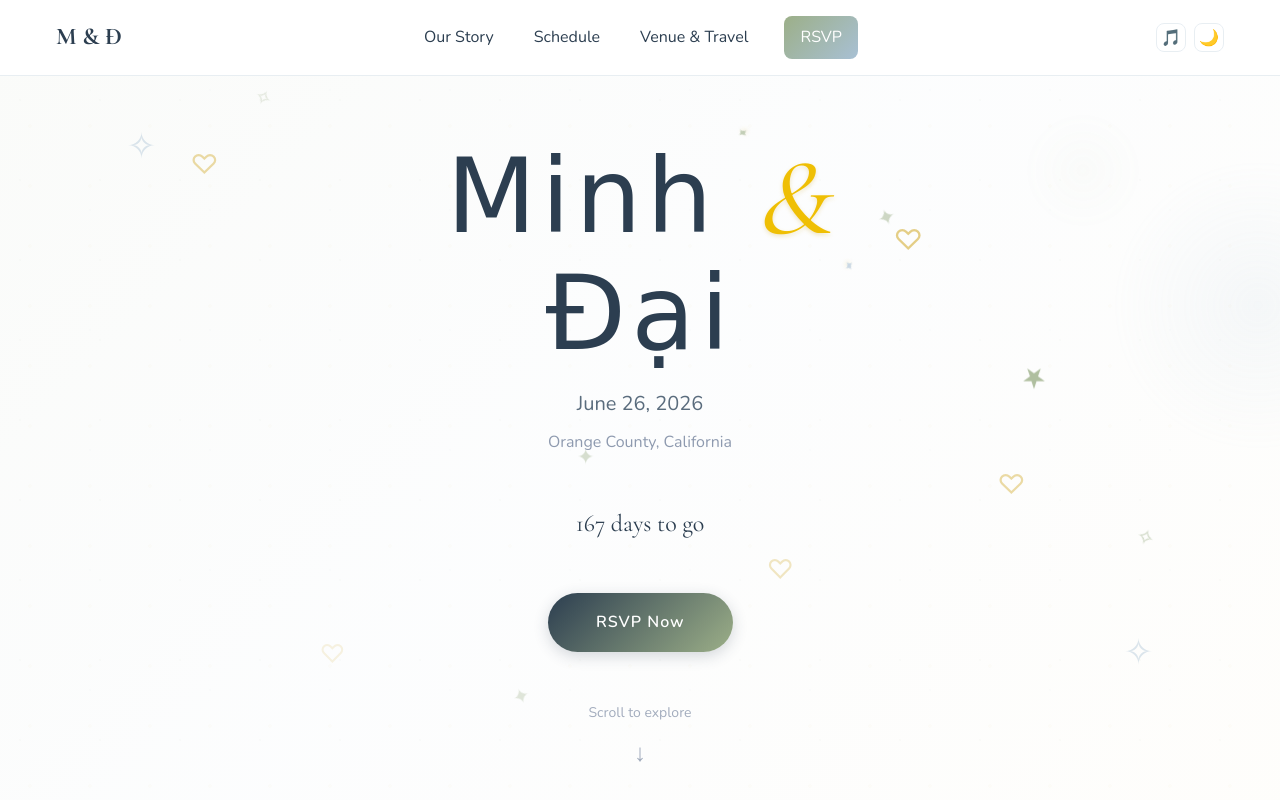
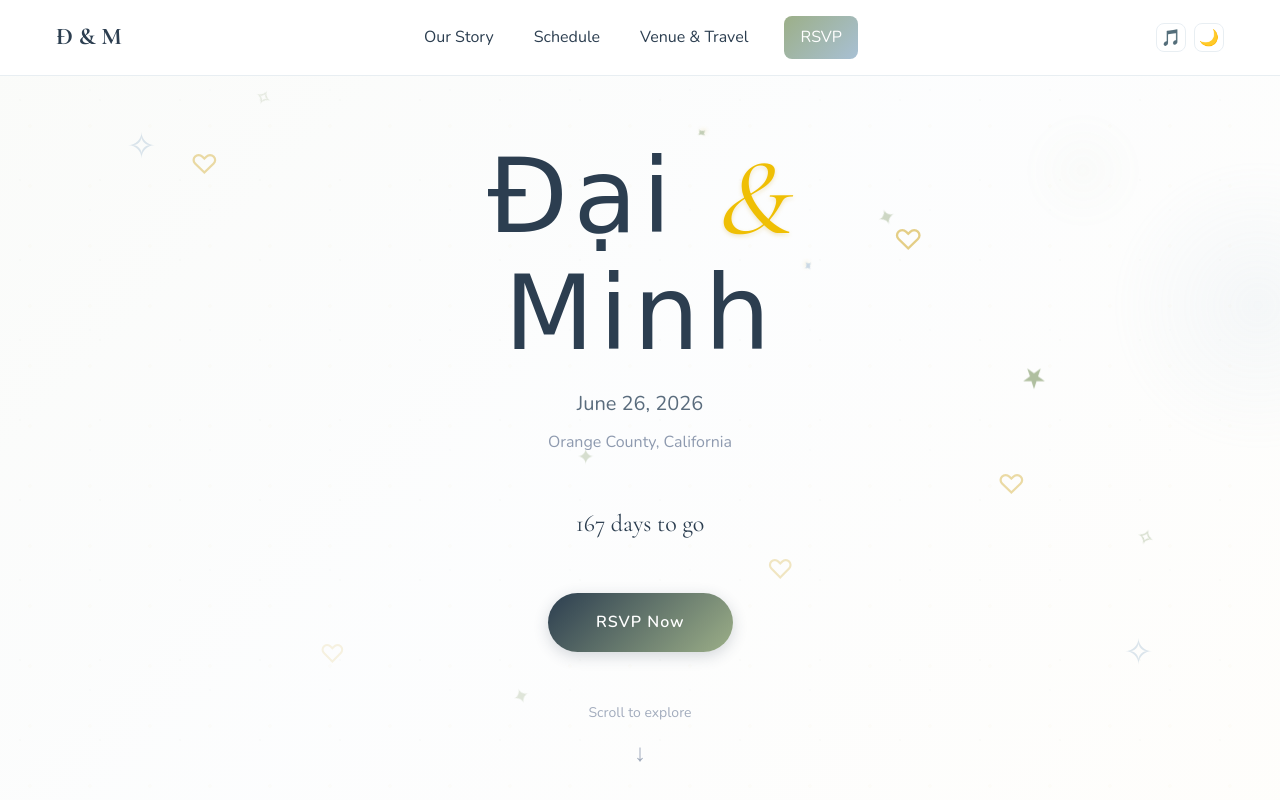
Before and after one commit to paulminhdai/minh-dai-wedding, a website: page public/index.html in a window 1280 px wide. Shown: the top 800 px of the page. Drawn offline with nearby package versions, Linux system fonts and the light colour scheme; a web font is replaced by a local one.

Commit message:
change name

```diff
--- a/public/index.html
+++ b/public/index.html
@@ -53,7 +53,7 @@
     <!-- Navigation -->
     <nav class="nav" role="navigation" aria-label="Main navigation">
         <div class="nav__container">
-            <a href="#hero" class="nav__logo">M & Đ</a>
+            <a href="#hero" class="nav__logo">Đ & M</a>
             <button class="nav__toggle" aria-label="Toggle navigation menu">
                 <span class="nav__hamburger"></span>
             </button>
@@ -82,7 +82,7 @@
     <!-- Hero Section -->
     <section id="hero" class="hero">
         <div class="hero__container">
-            <h1 class="hero__names">Minh <span class="hero__ampersand">&</span> Đại</h1>
+            <h1 class="hero__names">Đại <span class="hero__ampersand">&</span> Minh</h1>
             <p class="hero__date">June 26, 2026</p>
             <p class="hero__location">Orange County, California</p>
             <div class="hero__countdown" aria-live="polite">
```
